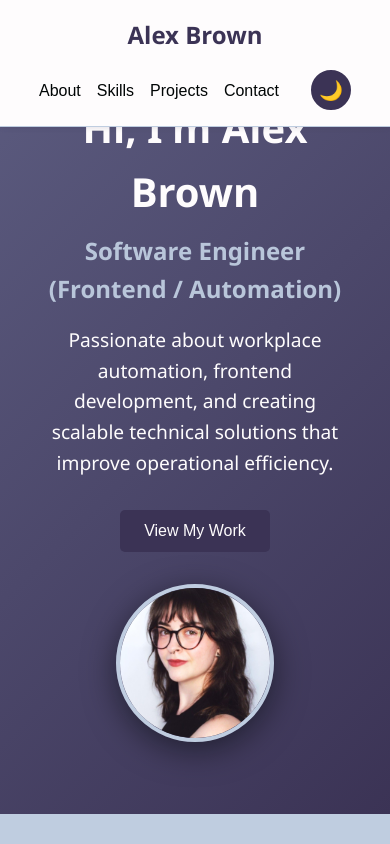
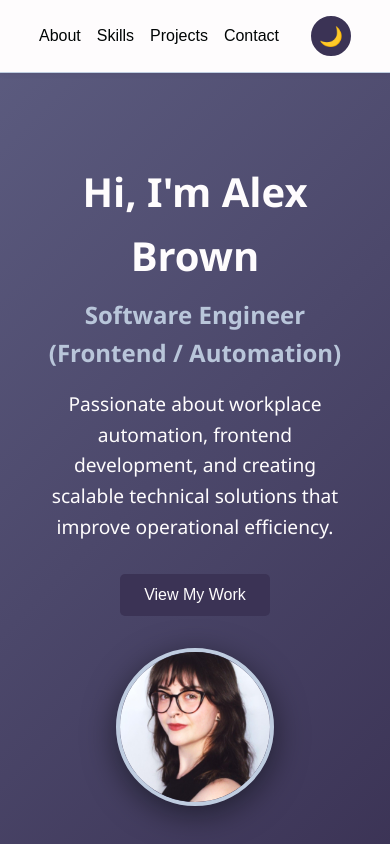
Before and after one commit to abrow2504/AlexBrownSoftwareDeveloper, a React (Vite) app: page / in a window 390 px wide. Shown: the top 844 px of the page. Built offline with nearby package versions, Linux system fonts and the light colour scheme.

Commit message:
screen size hook

```diff
--- a/src/App.css
+++ b/src/App.css
@@ -95,6 +95,10 @@
   color: var(--color-white);
   padding: 8rem 2rem 6rem;
   margin-top: 0;
+}
+
+.hero.hero-mobile {
+  padding-top: 10rem;
 }
 
 .hero-content {
--- a/src/App.tsx
+++ b/src/App.tsx
@@ -3,6 +3,7 @@ import './App.css'
 import mePhoto from './assets/me.png'
 import { useTheme } from './ThemeContext'
 import { NavigationProvider } from './NavigationContext'
+import { useScreenSize } from './hooks/useScreenSize'
 import TravelTrackingProject from './components/ProjectPages/TravelTrackingProject'
 import MoodGardenProject from './components/ProjectPages/MoodGardenProject'
 import DOE417Project from './components/ProjectPages/DOE417Project'
@@ -35,6 +36,7 @@ function scrollToSection(sectionId: SectionId): void {
 function App() {
   const [currentView, setCurrentView] = useState('home')
   const { isDarkMode, toggleTheme } = useTheme()
+  const { isMobile } = useScreenSize()
 
   const navigationValue = {
     navigateToHome: () => setCurrentView('home'),
@@ -84,7 +86,7 @@ function App() {
       <header className="header">
         <nav className="nav">
           <div className="nav-container">
-            <h1 className="nav-title">Alex Brown</h1>
+            {!isMobile && <h1 className="nav-title">Alex Brown</h1>}
             <div className="nav-right">
               <ul className="nav-links">
                 {NAV_LINKS.map((l) => (
@@ -111,7 +113,7 @@ function App() {
       </header>
 
       <main>
-        <section id="hero" className="hero">
+        <section id="hero" className={`hero ${isMobile ? 'hero-mobile' : ''}`}>
           <div className="container">
             <div className="hero-content">
               <div className="hero-text">
--- /dev/null
+++ b/src/hooks/useScreenSize.ts
@@ -0,0 +1,19 @@
+import { useState, useEffect } from 'react'
+
+export const useScreenSize = () => {
+  const [isMobile, setIsMobile] = useState(false)
+
+  useEffect(() => {
+    const checkScreenSize = () => {
+      setIsMobile(window.innerWidth <= 768)
+    }
+
+    checkScreenSize()
+
+    window.addEventListener('resize', checkScreenSize)
+
+    return () => window.removeEventListener('resize', checkScreenSize)
+  }, [])
+
+  return { isMobile }
+}
```
